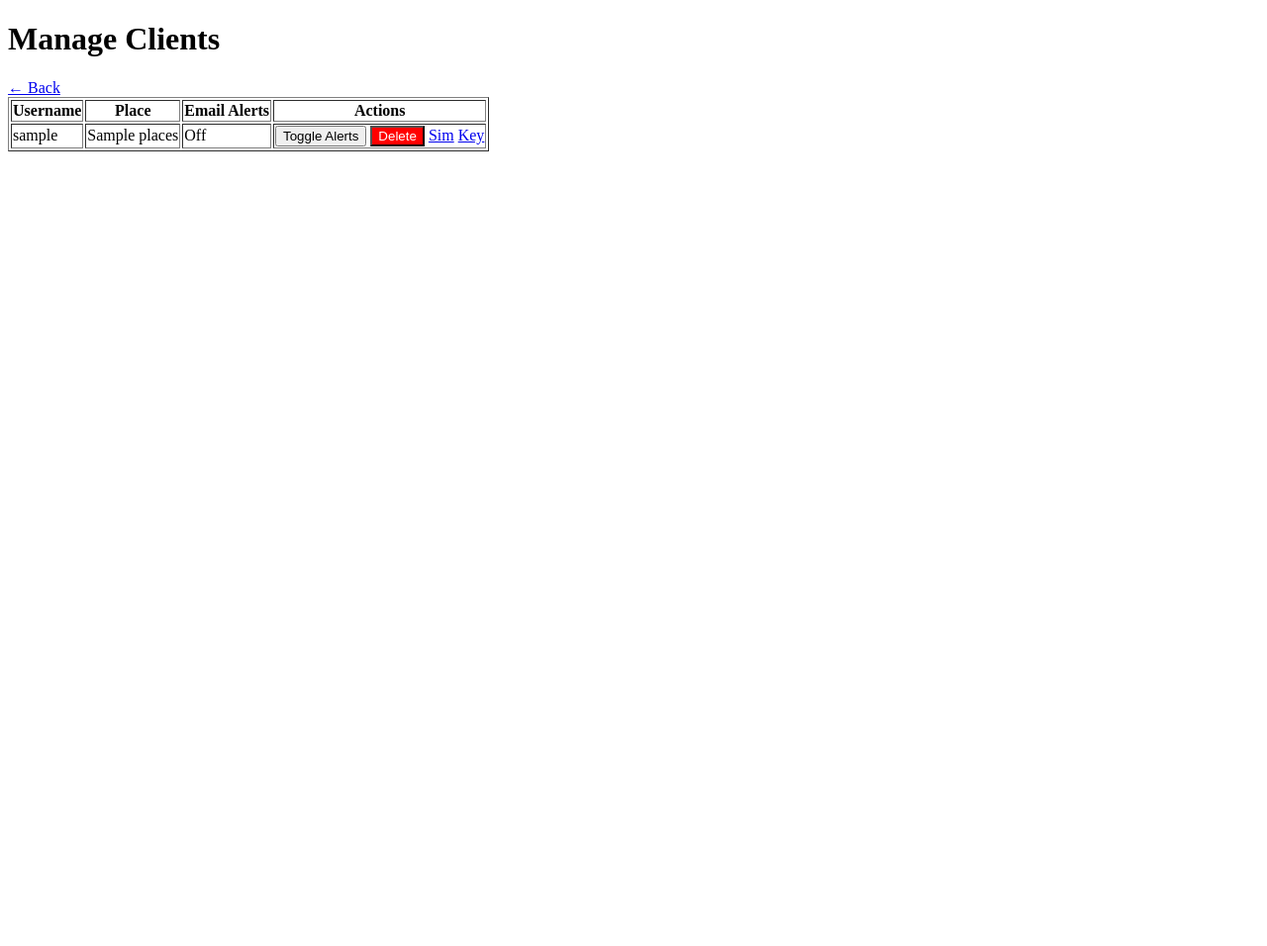
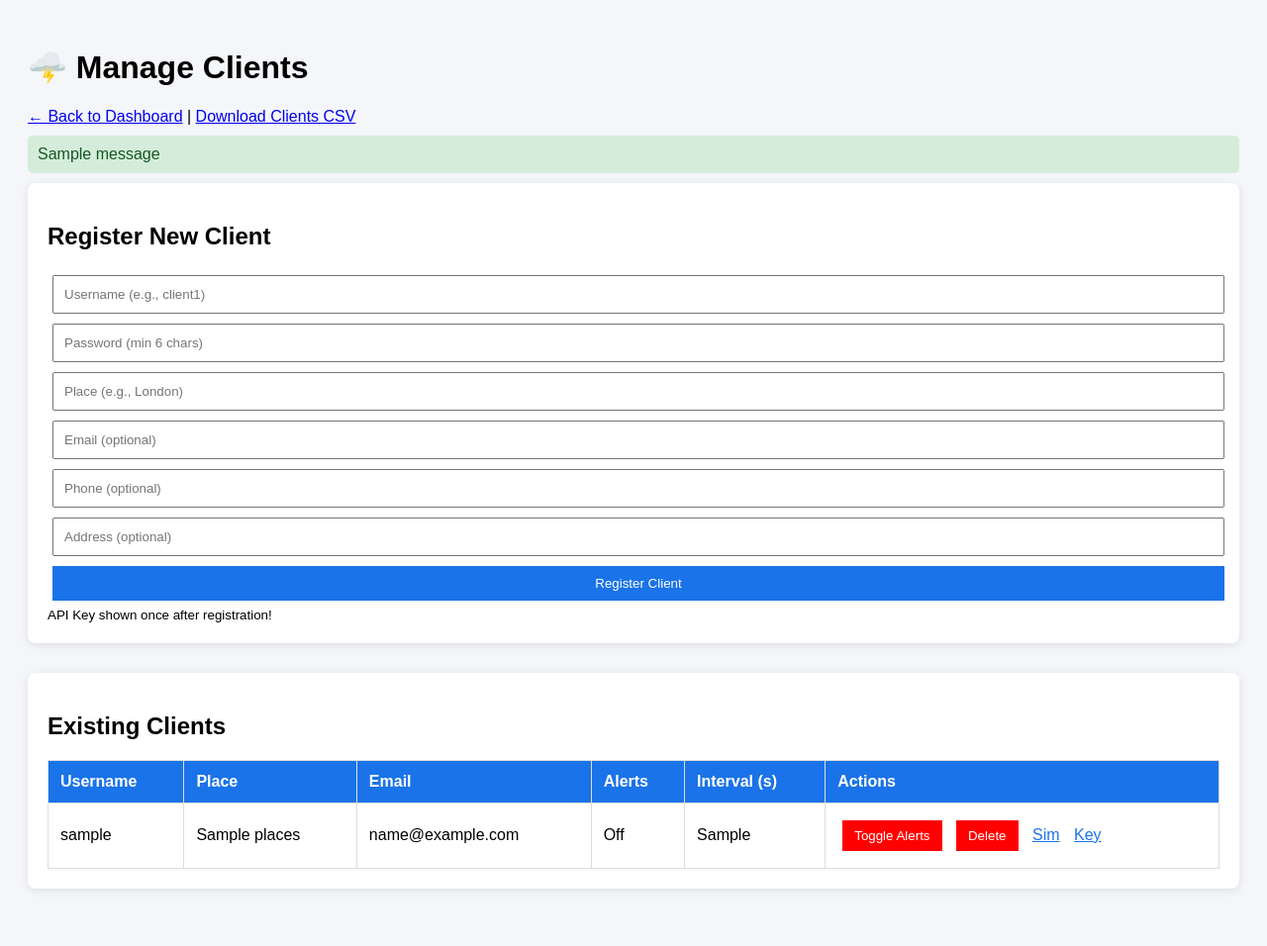
Before and after one commit to BubakerShakmak/sensor-dashboard, a Flask app: template templates/manage_clients.html in a window 1280 px wide. Shown: the whole page at 99% size. Before the commit the page ends 153 px from the top, so only its background shows below. Run offline with Flask 3, Linux system fonts and the light colour scheme; the template is opened without the code that fills it: most values are stand-ins (such as "Sample title", 1, 10 or a date in 2020); one stand-in notice (Sample message) is shown.

Commit message:
Add: Full client registration form to manage-clients page

```diff
--- a/templates/manage_clients.html
+++ b/templates/manage_clients.html
@@ -1,23 +1,74 @@
 <!DOCTYPE html>
 <html>
-<head><title>Manage Clients</title></head>
+<head>
+    <title>Manage Clients - StormSaver</title>
+    <style>
+        body { font-family: Arial; background: #f4f6f9; padding: 20px; }
+        .box { background: white; padding: 20px; border-radius: 8px; box-shadow: 0 2px 10px rgba(0,0,0,0.1); margin-bottom: 30px; }
+        input, button { padding: 10px; margin: 5px; width: 100%; box-sizing: border-box; }
+        button { background: #1a73e8; color: white; border: none; cursor: pointer; }
+        button:hover { background: #1557b0; }
+        table { width: 100%; border-collapse: collapse; }
+        th, td { border: 1px solid #ddd; padding: 12px; text-align: left; }
+        th { background: #1a73e8; color: white; }
+        .actions button { width: auto; padding: 8px 12px; background: red; }
+        .actions a { margin: 0 5px; color: #1a73e8; }
+    </style>
+</head>
 <body>
-    <h1>Manage Clients</h1>
-    <a href="/dashboard">← Back</a>
-    <table border="1">
-        <tr><th>Username</th><th>Place</th><th>Email Alerts</th><th>Actions</th></tr>
+    <h1>🌩️ Manage Clients</h1>
+    <a href="/dashboard">← Back to Dashboard</a> | <a href="/download-clients-csv">Download Clients CSV</a>
+
+    {% with messages = get_flashed_messages(with_categories=true) %}
+        {% if messages %}
+            {% for category, msg in messages %}
+                <p style="background: {{ '#d4edda' if category=='success' else '#f8d7da' }}; color: {{ '#155724' if category=='success' else '#721c24' }}; padding: 10px; border-radius: 5px; margin: 10px 0;">
+                    {{ msg }}
+                </p>
+            {% endfor %}
+        {% endif %}
+    {% endwith %}
+
+    <div class="box">
+        <h2>Register New Client</h2>
+        <form method="POST" action="/register">
+            <input type="text" name="reg_username" placeholder="Username (e.g., client1)" required>
+            <input type="password" name="reg_password" placeholder="Password (min 6 chars)" required>
+            <input type="text" name="reg_place" placeholder="Place (e.g., London)" required>
+            <input type="email" name="reg_email" placeholder="Email (optional)">
+            <input type="text" name="reg_phone" placeholder="Phone (optional)">
+            <input type="text" name="reg_address" placeholder="Address (optional)">
+            <button type="submit">Register Client</button>
+        </form>
+        <small>API Key shown once after registration!</small>
+    </div>
+
+    <div class="box">
+        <h2>Existing Clients</h2>
+        {% if clients %}
+        <table>
+            <tr>
+                <th>Username</th>
+                <th>Place</th>
+                <th>Email</th>
+                <th>Alerts</th>
+                <th>Interval (s)</th>
+                <th>Actions</th>
+            </tr>
             {% for c in clients %}
             <tr>
                 <td>{{ c.username }}</td>
                 <td>{{ c.places }}</td>
+                <td>{{ c.email or 'N/A' }}</td>
                 <td>{{ 'On' if c.email_enabled else 'Off' }}</td>
-            <td>
+                <td>{{ c.collection_interval }}</td>
+                <td class="actions">
                     <form method="POST" action="/toggle-email/{{ c.username }}" style="display:inline;">
-                    <button>Toggle Alerts</button>
+                        <button type="submit">Toggle Alerts</button>
                     </form>
-                <form method="POST" action="/delete-client" style="display:inline;">
+                    <form method="POST" action="/delete-client" style="display:inline;" onsubmit="return confirm('Delete {{ c.username }}?');">
                         <input type="hidden" name="username" value="{{ c.username }}">
-                    <button style="background:red;color:white;">Delete</button>
+                        <button type="submit" style="background:red;">Delete</button>
                     </form>
                     <a href="/generate-simulation/{{ c.username }}">Sim</a>
                     <a href="/api-key/{{ c.username }}">Key</a>
@@ -25,5 +76,9 @@
             </tr>
             {% endfor %}
         </table>
+        {% else %}
+        <p>No clients yet. Register one above!</p>
+        {% endif %}
+    </div>
 </body>
 </html>
```
Lines whose indentation alone changed are shown as unchanged.
